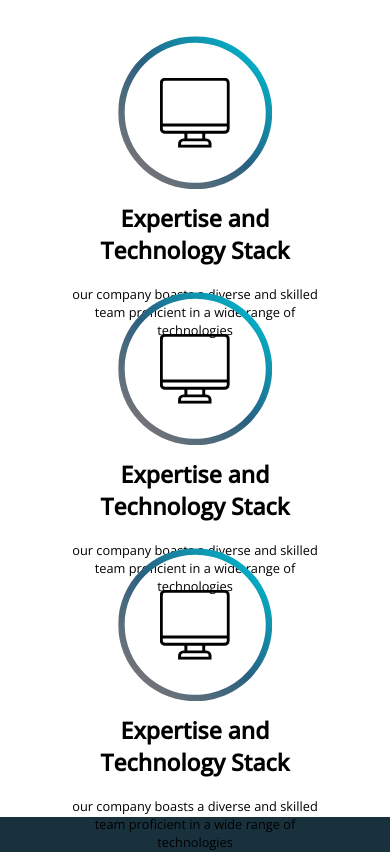
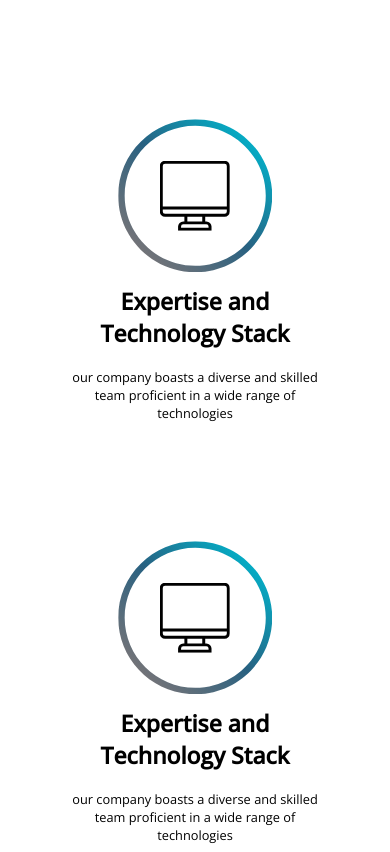
Before and after one commit to DeepakSaini420/New-IT-Frontend, a Next.js app: page / in a window 390 px wide. Shown: the part 3580-4432 px from the top of the page. Built offline with nearby package versions, Linux system fonts and the light colour scheme.

Commit message:
Added Responsivness in why us page

```diff
--- a/src/app/page.module.css
+++ b/src/app/page.module.css
@@ -249,15 +249,23 @@
     margin-top: 3rem;
   }
 }
-
+@media only screen and (max-width:790px) {
+  .services{
+    min-height: 100vh;
+  }
+}
 @media only screen and (max-width:680px) {
   .midContentContainer{
     width: 30rem;
     margin-top: 3rem;
   }
 }
-
-@media only screen and (max-width:400px) {
+@media only screen and (max-width:580px) {
+  .services{
+    min-height: 150vh;
+  }
+}
+@media only screen and (max-width:480px) {
   .midDivContent .img{
     width: 28rem;
     height: 30rem;
--- a/src/app/page.tsx
+++ b/src/app/page.tsx
@@ -75,9 +75,15 @@
           <p>Why Us</p>
         </div>
         <div className={styles.services}>
-          <WhyUsCard/>
-          <WhyUsCard/>
-          <WhyUsCard/>
+          <div>
+            <WhyUsCard/>
+          </div>
+          <div>
+            <WhyUsCard/>
+          </div>
+          <div>
+            <WhyUsCard/>
+          </div>
         </div>
       </div>
       <div className={styles.footer}>
```
